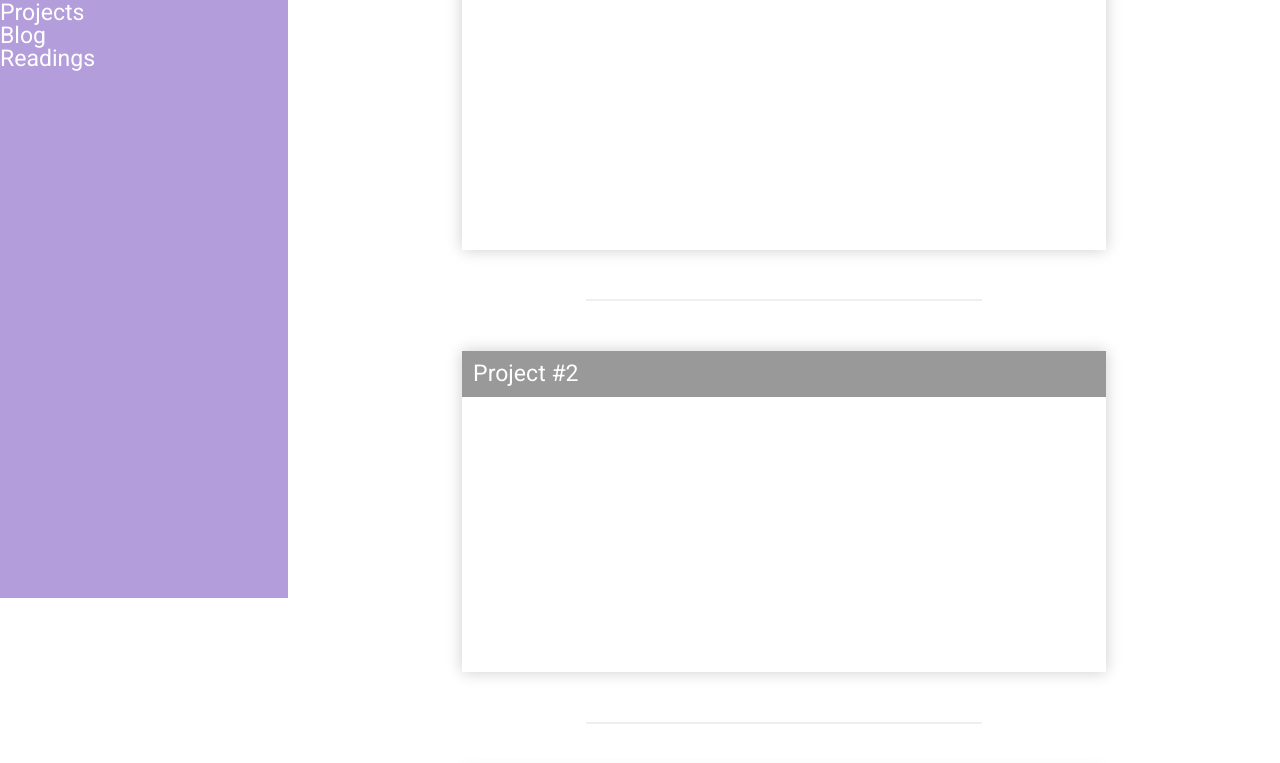
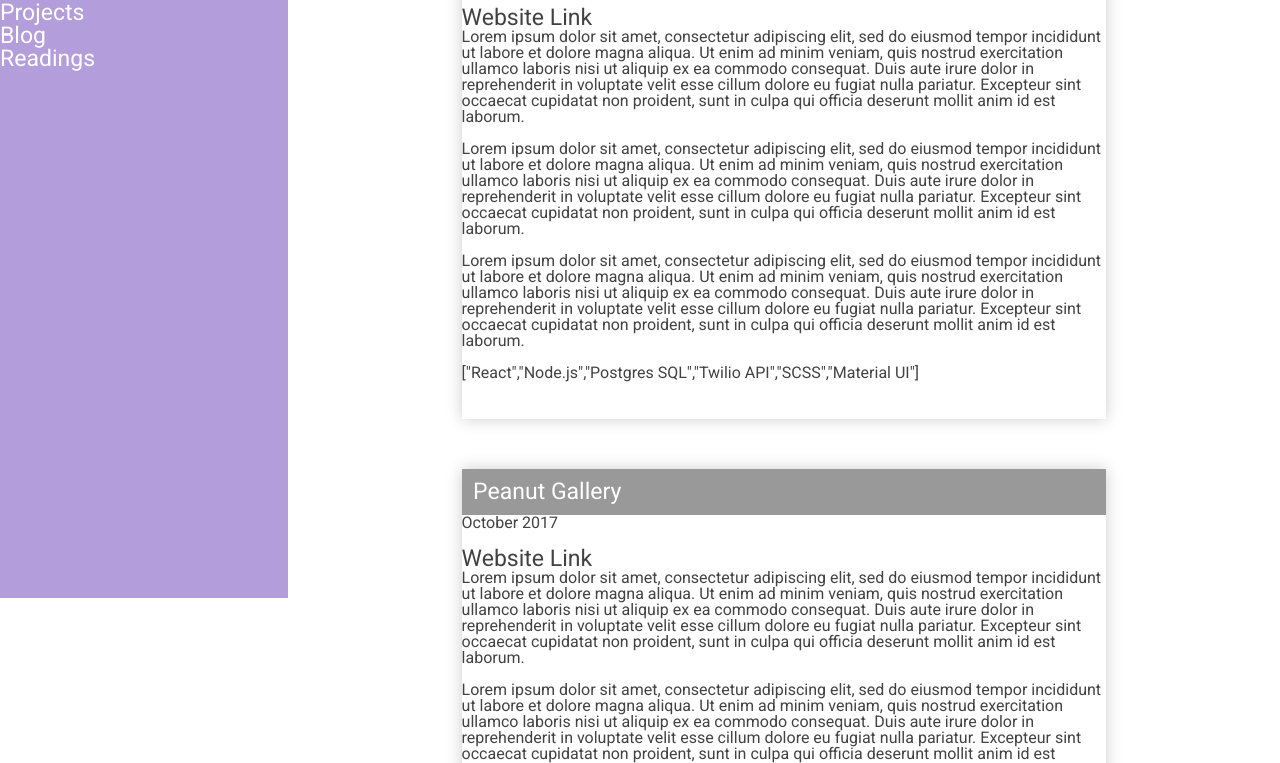
Before and after one commit to NickHath/personal-site, a plain HTML site: page index.html in a window 1280 px wide. Shown: the part 202-965 px from the top of the page. Drawn offline with nearby package versions, Linux system fonts and the light colour scheme.

Commit message:
wrote projectService.js

```diff
--- a/app/controllers/projectController.js
+++ b/app/controllers/projectController.js
@@ -1,3 +1,4 @@
-angular.module('personalSite').controller('projectController', function($scope) {
+angular.module('personalSite').controller('projectController', function($scope, projectService) {
+  $scope.projects = projectService.getProjects();
   $scope.test = 'It works!';
 })
--- /dev/null
+++ b/app/services/projectService.js
@@ -0,0 +1,22 @@
+angular.module('personalSite').service('projectService', function() {
+  var _projects = [
+    {
+      title: 'BreadCrumb',
+      date: 'November 2017',
+      link: 'http://www.breadcrumbproject.com',
+      description: ['Lorem ipsum dolor sit amet, consectetur adipiscing elit, sed do eiusmod tempor incididunt ut labore et dolore magna aliqua. Ut enim ad minim veniam, quis nostrud exercitation ullamco laboris nisi ut aliquip ex ea commodo consequat. Duis aute irure dolor in reprehenderit in voluptate velit esse cillum dolore eu fugiat nulla pariatur. Excepteur sint occaecat cupidatat non proident, sunt in culpa qui officia deserunt mollit anim id est laborum.', 'Lorem ipsum dolor sit amet, consectetur adipiscing elit, sed do eiusmod tempor incididunt ut labore et dolore magna aliqua. Ut enim ad minim veniam, quis nostrud exercitation ullamco laboris nisi ut aliquip ex ea commodo consequat. Duis aute irure dolor in reprehenderit in voluptate velit esse cillum dolore eu fugiat nulla pariatur. Excepteur sint occaecat cupidatat non proident, sunt in culpa qui officia deserunt mollit anim id est laborum.', 'Lorem ipsum dolor sit amet, consectetur adipiscing elit, sed do eiusmod tempor incididunt ut labore et dolore magna aliqua. Ut enim ad minim veniam, quis nostrud exercitation ullamco laboris nisi ut aliquip ex ea commodo consequat. Duis aute irure dolor in reprehenderit in voluptate velit esse cillum dolore eu fugiat nulla pariatur. Excepteur sint occaecat cupidatat non proident, sunt in culpa qui officia deserunt mollit anim id est laborum.'],
+      technologies: ['React', 'Node.js', 'Postgres SQL', 'Twilio API', 'SCSS', 'Material UI']
+    },
+    {
+      title: 'Peanut Gallery',
+      date: 'October 2017',
+      link: '#',
+      description: ['Lorem ipsum dolor sit amet, consectetur adipiscing elit, sed do eiusmod tempor incididunt ut labore et dolore magna aliqua. Ut enim ad minim veniam, quis nostrud exercitation ullamco laboris nisi ut aliquip ex ea commodo consequat. Duis aute irure dolor in reprehenderit in voluptate velit esse cillum dolore eu fugiat nulla pariatur. Excepteur sint occaecat cupidatat non proident, sunt in culpa qui officia deserunt mollit anim id est laborum.', 'Lorem ipsum dolor sit amet, consectetur adipiscing elit, sed do eiusmod tempor incididunt ut labore et dolore magna aliqua. Ut enim ad minim veniam, quis nostrud exercitation ullamco laboris nisi ut aliquip ex ea commodo consequat. Duis aute irure dolor in reprehenderit in voluptate velit esse cillum dolore eu fugiat nulla pariatur. Excepteur sint occaecat cupidatat non proident, sunt in culpa qui officia deserunt mollit anim id est laborum.', 'Lorem ipsum dolor sit amet, consectetur adipiscing elit, sed do eiusmod tempor incididunt ut labore et dolore magna aliqua. Ut enim ad minim veniam, quis nostrud exercitation ullamco laboris nisi ut aliquip ex ea commodo consequat. Duis aute irure dolor in reprehenderit in voluptate velit esse cillum dolore eu fugiat nulla pariatur. Excepteur sint occaecat cupidatat non proident, sunt in culpa qui officia deserunt mollit anim id est laborum.'],
+      technologies: ['React', 'Node.js', 'Cheerio Web Scraper', 'React-Typist']
+    }
+  ];
+
+  this.getProjects = function() {
+    return _projects;
+  };
+});
--- a/assets/css/main.css
+++ b/assets/css/main.css
@@ -54,6 +54,10 @@ li:hover {
   background-color: #999;
   padding: 0.5em;
 }
+.project p {
+  font-size: 16px;
+  margin-bottom: 1em;
+}
 .hline-bottom {
   width: 40%;
   margin: auto;
@@ -73,3 +77,7 @@ li:hover {
   height: auto;
   margin: 0.3em;
 }
+a {
+  text-decoration: none;
+  color: inherit;
+}
--- a/index.html
+++ b/index.html
@@ -31,7 +31,17 @@
             <li>Readings</li>
           </ul>
       </div>
-      <div class="project">
+      <div class="project" data-ng-repeat="project in projects">
+        <h1>{{ project.title }}</h1>
+        <p>{{ project.date }}</p>
+        <a href="{{ project.link }}">Website Link</a>
+        <!-- use an ng-repeat on descriptions array for each project -->
+        <p>{{ project.description[0] }}</p>
+        <p>{{ project.description[1] }}</p>
+        <p>{{ project.description[2] }}</p>
+        <p>{{ project.technologies }}</p>
+      </div>
+      <!-- <div class="project">
         <h1>Project #1</h1>
       </div>
       <div class="hline-bottom"></div>
@@ -45,7 +55,7 @@
       <div class="hline-bottom"></div>
       <div class="project">
         <h1>Project #4</h1>
-      </div>
+      </div> -->
       <div class="site-gallery">
         <img src="./assets/img/bc login.png" alt="">
         <img src="./assets/img/bc dashboard.png" alt="">
@@ -57,6 +67,7 @@
   <!-- angular scripts -->
   <script src="https://ajax.googleapis.com/ajax/libs/angularjs/1.6.6/angular.min.js"></script>
   <script src="./app/app.module.js"></script>
+  <script src="./app/services/projectService.js"></script>
   <script src="./app/controllers/projectController.js"></script>
 </body>
 </html>
```
